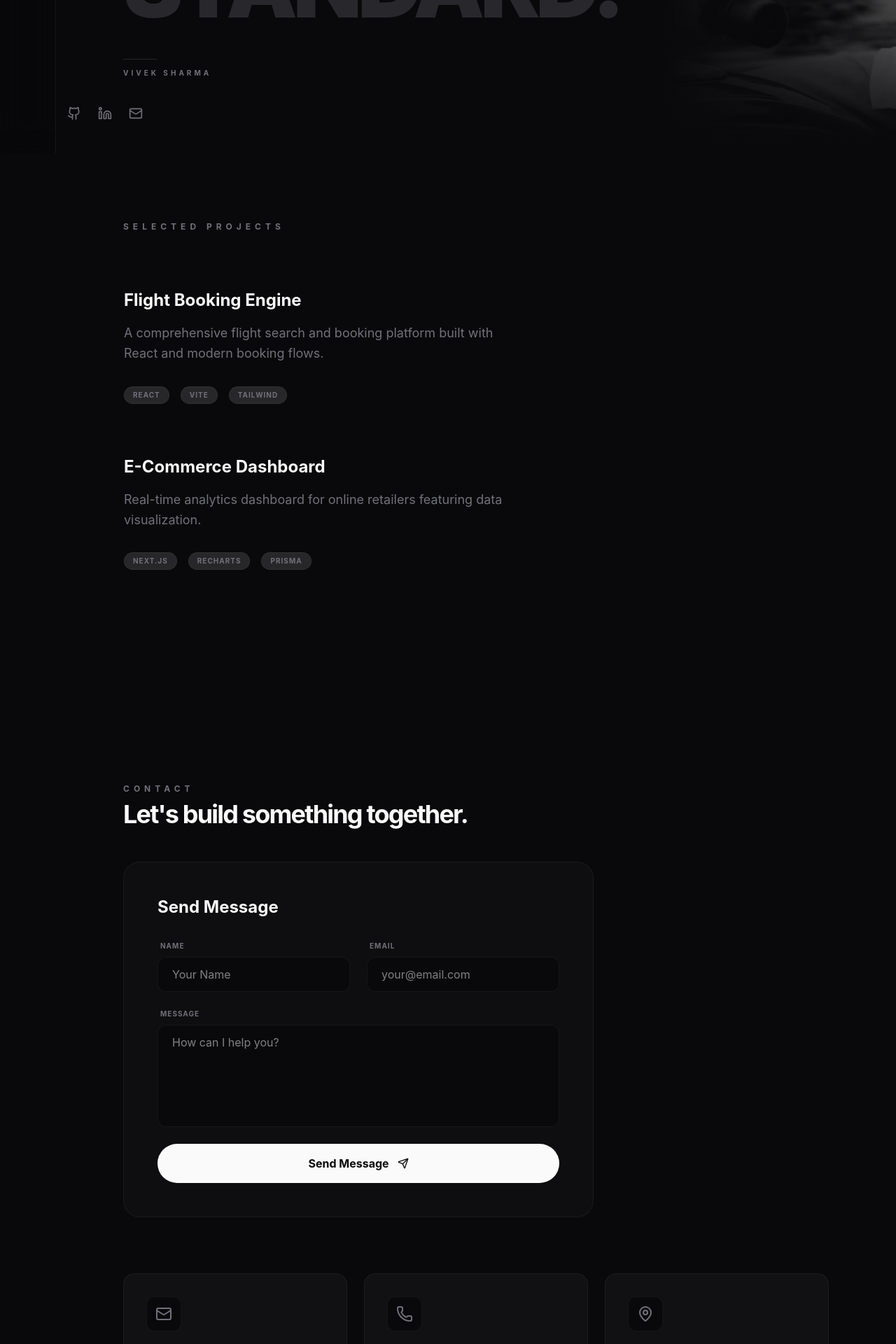
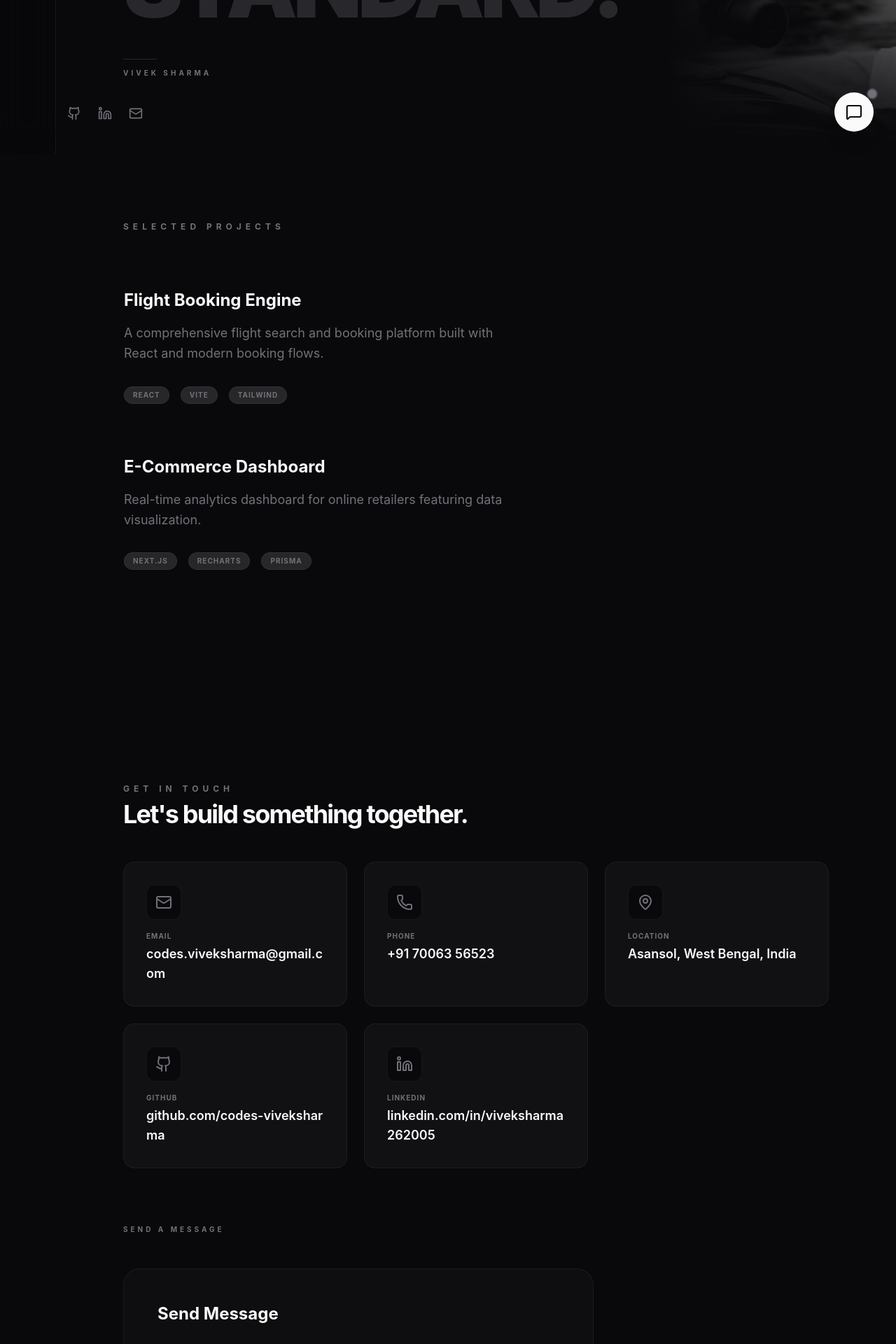
Before and after one commit to YASH-HCKT/set-the-standard-portfolio, a React (Vite) app: page / in a window 1280 px wide. Shown: the part 580-2500 px from the top of the page at 70% size. Built offline with nearby package versions, Linux system fonts and the light colour scheme.

Commit message:
feat: sync local changes with remote including BotHelper and UI refinements

```diff
--- a/src/App.jsx
+++ b/src/App.jsx
@@ -3,6 +3,7 @@ import Layout from './components/Layout';
 import Hero from './components/Hero';
 import Projects from './components/Projects';
 import Contact from './components/Contact';
+import BotHelper from './components/BotHelper';
 
 function App() {
   return (
@@ -12,6 +13,7 @@ function App() {
         <Projects />
         <Contact />
       </div>
+      <BotHelper />
     </Layout>
   );
 }
--- /dev/null
+++ b/src/components/BotHelper.jsx
@@ -0,0 +1,93 @@
+import React, { useState } from 'react';
+import { motion, AnimatePresence } from 'framer-motion';
+import { MessageSquare, X, ArrowUp, FolderGit2, Mail, HelpCircle } from 'lucide-react';
+
+const BotHelper = () => {
+    const [isOpen, setIsOpen] = useState(false);
+
+    const scrollTo = (id) => {
+        const element = document.getElementById(id);
+        if (element) {
+            element.scrollIntoView({ behavior: 'smooth' });
+            setIsOpen(false);
+        }
+    };
+
+    const actions = [
+        { icon: FolderGit2, label: "Can I see your work?", action: () => scrollTo('projects') },
+        { icon: Mail, label: "How do I reach you?", action: () => scrollTo('contact') },
+        { icon: MessageSquare, label: "I want to send a message", action: () => scrollTo('contact') },
+        { icon: HelpCircle, label: "What do you specialize in?", action: () => scrollTo('projects') },
+        { icon: ArrowUp, label: "Take me back to the top", action: () => scrollTo('home') },
+    ];
+
+    return (
+        <div className="fixed bottom-8 right-8 z-[60] flex flex-col items-end gap-4">
+            <AnimatePresence>
+                {isOpen && (
+                    <motion.div
+                        initial={{ opacity: 0, y: 20, scale: 0.95 }}
+                        animate={{ opacity: 1, y: 0, scale: 1 }}
+                        exit={{ opacity: 0, y: 20, scale: 0.95 }}
+                        className="w-72 bg-background/80 backdrop-blur-2xl border border-border rounded-2xl shadow-2xl overflow-hidden mb-2"
+                    >
+                        {/* Header */}
+                        <div className="p-4 bg-accent/30 border-b border-border flex justify-between items-center">
+                            <div className="flex items-center gap-2">
+                                <div className="p-1.5 rounded-lg bg-foreground text-background">
+                                    <MessageSquare className="w-4 h-4" />
+                                </div>
+                                <span className="text-[10px] font-bold uppercase tracking-wider text-foreground">Assistant</span>
+                            </div>
+                            <button
+                                onClick={() => setIsOpen(false)}
+                                className="p-1 hover:bg-accent rounded-md transition-colors text-muted hover:text-foreground"
+                            >
+                                <X className="w-4 h-4" />
+                            </button>
+                        </div>
+
+                        {/* Content */}
+                        <div className="p-6 flex flex-col gap-4">
+                            <p className="text-sm text-foreground leading-relaxed">
+                                Hello! How can I help you navigate the portfolio today?
+                            </p>
+
+                            <div className="flex flex-col gap-2 max-h-60 overflow-y-auto pr-1 custom-scrollbar">
+                                {actions.map((item, index) => (
+                                    <button
+                                        key={index}
+                                        onClick={item.action}
+                                        className="flex items-center gap-3 p-3 rounded-xl border border-border bg-accent/20 hover:bg-accent transition-all text-sm font-medium text-muted hover:text-foreground text-left group shrink-0"
+                                    >
+                                        <item.icon className="w-4 h-4 group-hover:scale-110 transition-transform" />
+                                        {item.label}
+                                    </button>
+                                ))}
+                            </div>
+                        </div>
+                    </motion.div>
+                )}
+            </AnimatePresence>
+
+            {/* Toggle Button */}
+            <motion.button
+                whileHover={{ scale: 1.05 }}
+                whileTap={{ scale: 0.95 }}
+                onClick={() => setIsOpen(!isOpen)}
+                className={`p-4 rounded-full shadow-xl flex items-center justify-center transition-all duration-300 ${isOpen ? 'bg-accent text-foreground' : 'bg-foreground text-background'
+                    }`}
+            >
+                {isOpen ? <HelpCircle className="w-6 h-6" /> : <MessageSquare className="w-6 h-6" />}
+                {!isOpen && (
+                    <span className="absolute -top-1 -right-1 flex h-3 w-3">
+                        <span className="animate-ping absolute inline-flex h-full w-full rounded-full bg-muted opacity-75"></span>
+                        <span className="relative inline-flex rounded-full h-3 w-3 bg-muted"></span>
+                    </span>
+                )}
+            </motion.button>
+        </div>
+    );
+};
+
+export default BotHelper;
--- a/src/components/Contact.jsx
+++ b/src/components/Contact.jsx
@@ -15,13 +15,11 @@ const Contact = () => {
     return (
         <section id="contact" className="pb-40 pt-20">
             <div className="flex flex-col gap-2 mb-12">
-                <h2 className="text-xs font-bold text-muted uppercase tracking-[0.5em]">Contact</h2>
+                <h2 className="text-xs font-bold text-muted uppercase tracking-[0.5em]">Get in Touch</h2>
                 <p className="text-4xl font-bold text-foreground tracking-tighter">Let's build something together.</p>
             </div>
 
-            <ContactForm />
-
-            <div className="grid grid-cols-1 sm:grid-cols-2 lg:grid-cols-3 gap-6">
+            <div className="grid grid-cols-1 sm:grid-cols-2 lg:grid-cols-3 gap-6 mb-20">
                 {contactInfo.map((link, index) => (
                     <motion.a
                         key={index}
@@ -45,6 +43,11 @@ const Contact = () => {
                 ))}
             </div>
 
+            <div className="flex flex-col gap-2 mb-12">
+                <h2 className="text-[10px] font-bold text-muted uppercase tracking-[0.4em]">Send a Message</h2>
+            </div>
+            <ContactForm />
+
             <footer className="mt-40 pt-12 border-t border-border flex flex-col md:flex-row justify-between items-center gap-4 text-[10px] text-muted font-bold uppercase tracking-[0.2em]">
                 <p>© {new Date().getFullYear()} Vivek Sharma.</p>
                 <p>Built with React & Tailwind V4</p>
--- a/src/components/Sidebar.jsx
+++ b/src/components/Sidebar.jsx
@@ -8,7 +8,7 @@ const Sidebar = () => {
         { icon: User, label: "About", href: "#about" },
         { icon: FolderGit2, label: "Projects", href: "#projects" },
         { icon: Layers, label: "Services", href: "#" },
-        { icon: Mail, label: "Contact", href: "#contact" },
+        { icon: Mail, label: "Get in Touch", href: "#contact" },
     ];
 
     const handleScroll = (e, href) => {
--- a/src/index.css
+++ b/src/index.css
@@ -43,6 +43,8 @@
   --muted: #71717a;
   --accent: #27272a;
   --border: rgba(255, 255, 255, 0.05);
+  --selection-bg: #fafafa;
+  --selection-text: #09090b;
 }
 
 [data-theme='light'] {
@@ -51,6 +53,8 @@
   --muted: #52525b;
   --accent: #f4f4f5;
   --border: rgba(0, 0, 0, 0.05);
+  --selection-bg: #09090b;
+  --selection-text: #ffffff;
 }
 
 body {
@@ -59,6 +63,11 @@ body {
   font-family: var(--font-sans);
   transition: background-color 0.5s ease, color 0.5s ease;
   antialiased: true;
+}
+
+::selection {
+  background-color: var(--selection-bg);
+  color: var(--selection-text);
 }
 
 /* Custom scrollbar */
@@ -70,6 +79,20 @@ body {
   background-color: var(--color-background);
 }
 
+/* Bot Helper Scrollbar */
+.custom-scrollbar::-webkit-scrollbar {
+  width: 4px;
+}
+
+.custom-scrollbar::-webkit-scrollbar-thumb {
+  background-color: var(--color-muted);
+  border-radius: 10px;
+}
+
+.custom-scrollbar::-webkit-scrollbar-track {
+  background-color: transparent;
+}
+
 ::-webkit-scrollbar-thumb {
   background-color: var(--color-accent);
   border-radius: 9999px;
```
